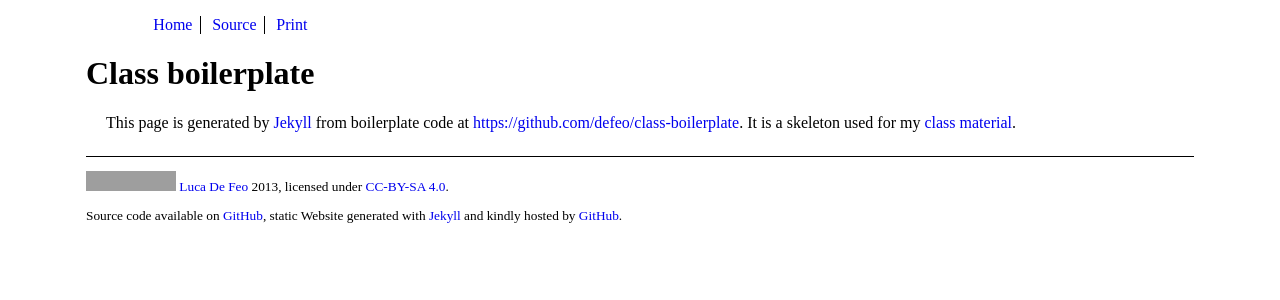
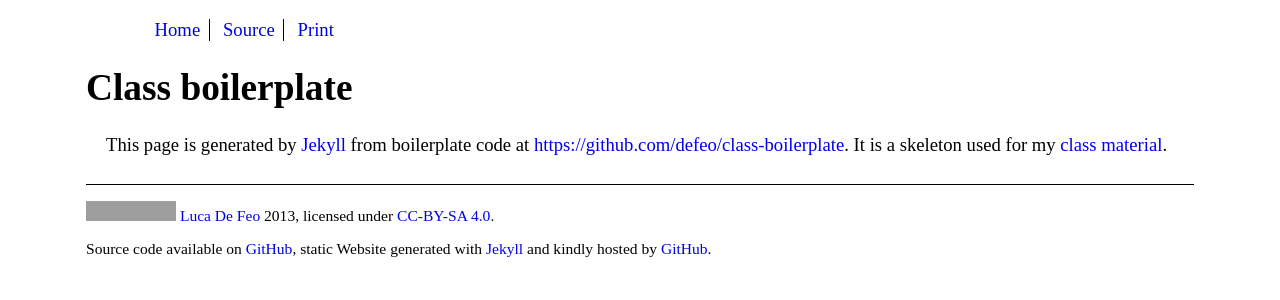
Before and after one commit to defeo/aws, a Jekyll site: the page built from index.md, in a window 1280 px wide. Shown: the top 300 px of the page. Built offline with Jekyll 4.4.1, drawn with Linux system fonts in a browser that asks for light colours; grey boxes are pictures that could not be loaded.

Commit message:
Improved style
- Styled code blocks
- Added per page configurable stylesheets
- Minor details

```diff
--- a/_layouts/main.html
+++ b/_layouts/main.html
@@ -7,9 +7,12 @@
       footer {
         border-top: solid thin black;
         font-size: smaller;
-       margin-top: 4ex;
+        margin-top: 4ex;
       }
       body {
+        font-size: 14pt;
+        text-align: justify;
+        tab-size: 4;
         width: 85%;
         min-width: 200px;
         margin: auto;
@@ -48,6 +51,15 @@
         margin: auto;
         text-align: center;
       }
+      pre {
+        background-color: #eee;
+        border-radius: 4px;
+        border: solid thin #aaa;
+        padding-left: 2ex;
+      }
+      :not(pre)>code {
+        color: #d00;
+      }
 
       @media print {
         .dont-print { display: none }
@@ -57,6 +69,9 @@
 	.force-page-break { page-break-after: always }
       }
     </style>
+    {% for s in page.styles %}
+    <link rel="stylesheet" href="{{ s }}"/>
+    {% endfor %}
 
     <script type="text/x-mathjax-config">
       MathJax.Hub.Config({
@@ -68,7 +83,7 @@
         }
       });
     </script>
-    <script src="http://cdn.mathjax.org/mathjax/latest/MathJax.js"></script>
+
     <link href="https://github.com/defeo{{ site.baseurl }}/commits/gh-pages.atom" rel="alternate" title="Recent Commits to {{ site.baseurl }}:gh-pages" type="application/atom+xml" />
   </head>
   <body>
@@ -105,6 +120,7 @@
       </footer>
     </div>
 
+    <script src="http://cdn.mathjax.org/mathjax/latest/MathJax.js"></script>
     {% for s in page.scripts %}
     <script src="{{ s }}"></script>
     {% endfor %}
```
